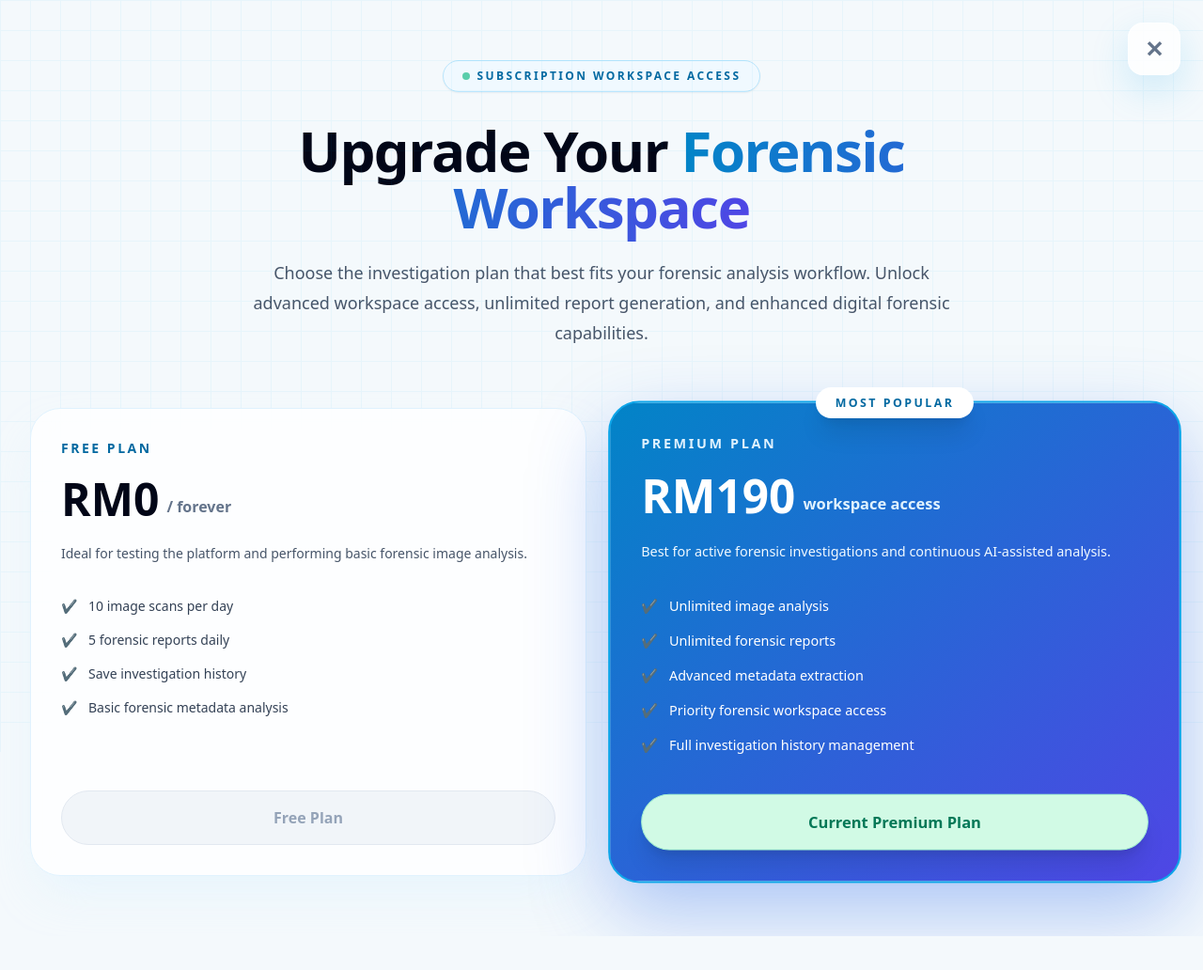
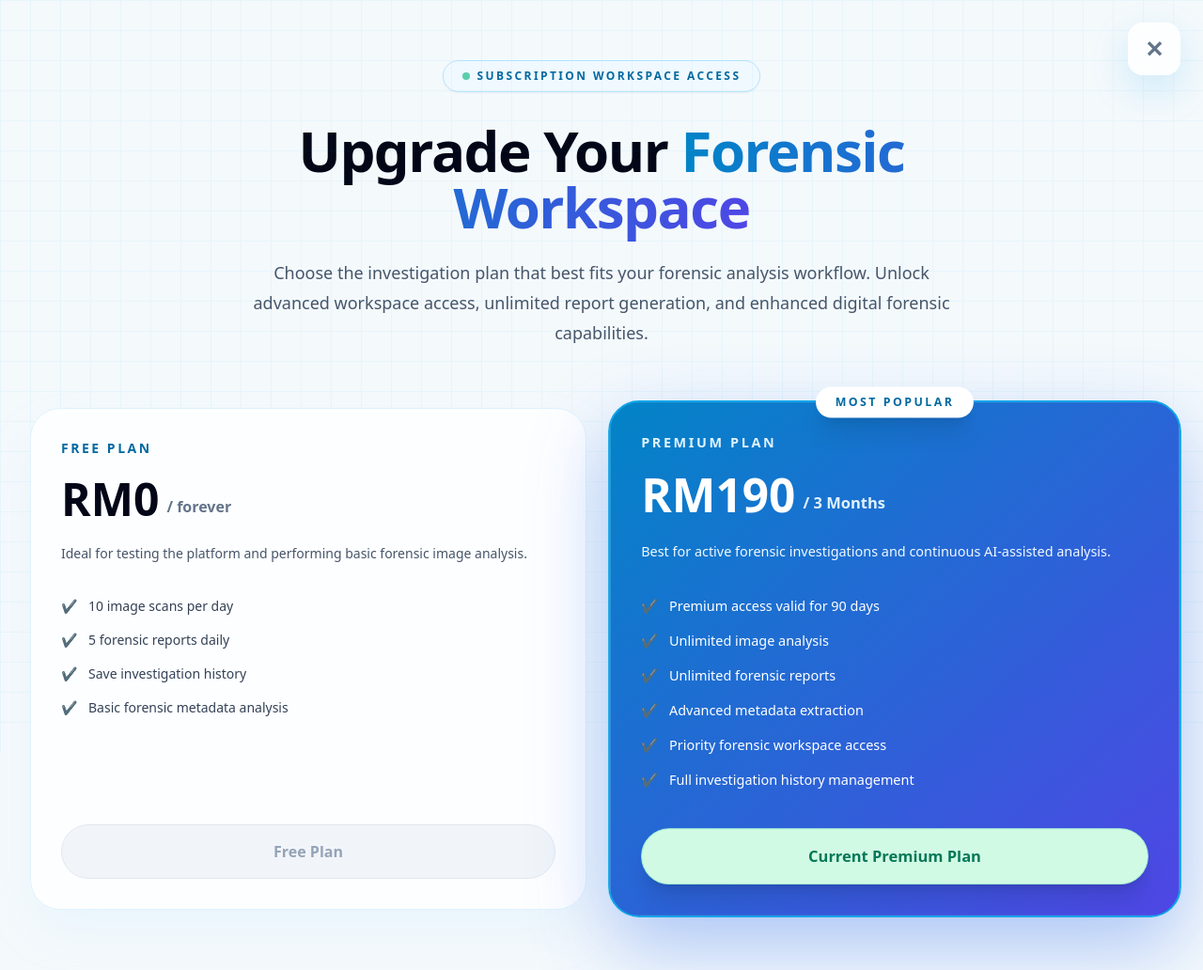
Before and after one commit to nazurahh01/SPLICEGUARD, a Flask app: page /upgrade in a window 1280 px wide. Shown: the whole page at 94% size. Before the commit the page ends 996 px from the top, so only its background shows below. Run offline with Flask 3, Linux system fonts and the light colour scheme; the visitor is signed in with stand-in values (Sample User, id 1); parts of the project's set-up code (start-up, migrations or seed data) failed here and were passed over; some libraries are stand-ins or nearby versions.

Commit message:
Update premium plan to 3 months

```diff
--- a/app.py
+++ b/app.py
@@ -791,7 +791,7 @@ def buy_premium():
 @login_required()
 def payment_success():
 
-    expiry = datetime.now() + timedelta(days=30)
+    expiry = datetime.now() + timedelta(days=90)
 
     conn, cursor = get_db()
     cursor.execute("""
--- a/templates/index.html
+++ b/templates/index.html
@@ -171,7 +171,7 @@
 
                         {% if session.get("subscription_active") %}
                             <div class="rounded-full border border-emerald-200 bg-emerald-100 px-4 py-2 text-sm font-bold text-emerald-700">
-                                Premium User
+                                PREMIUM USER • 3 Months
                             </div>
                         {% else %}
                             <div class="rounded-full border border-sky-200 bg-sky-100 px-4 py-2 text-sm font-bold text-sky-700">
--- a/templates/upgrade.html
+++ b/templates/upgrade.html
@@ -150,7 +150,7 @@
                     </h2>
 
                     <span class="text-sky-100 font-semibold mb-1">
-                        workspace access
+                        / 3 Months
                     </span>
                 </div>
 
@@ -160,6 +160,11 @@
             </div>
 
             <div class="mt-8 space-y-4 text-sm flex-1">
+
+                <div class="flex items-center gap-3">
+                    <span class="font-black">✔</span>
+                    <span>Premium access valid for 90 days</span>
+                </div>
 
                 <div class="flex items-center gap-3">
                     <span class="font-black">✔</span>
```
